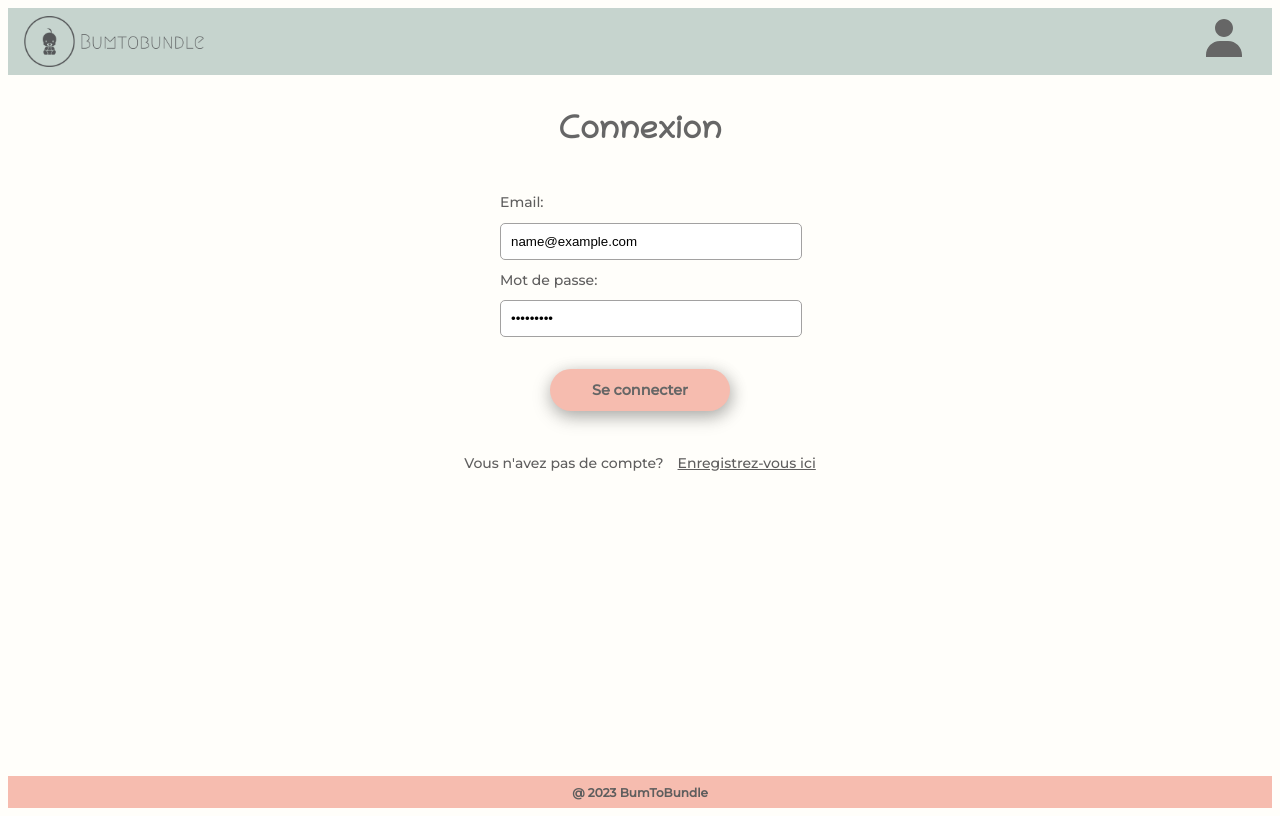
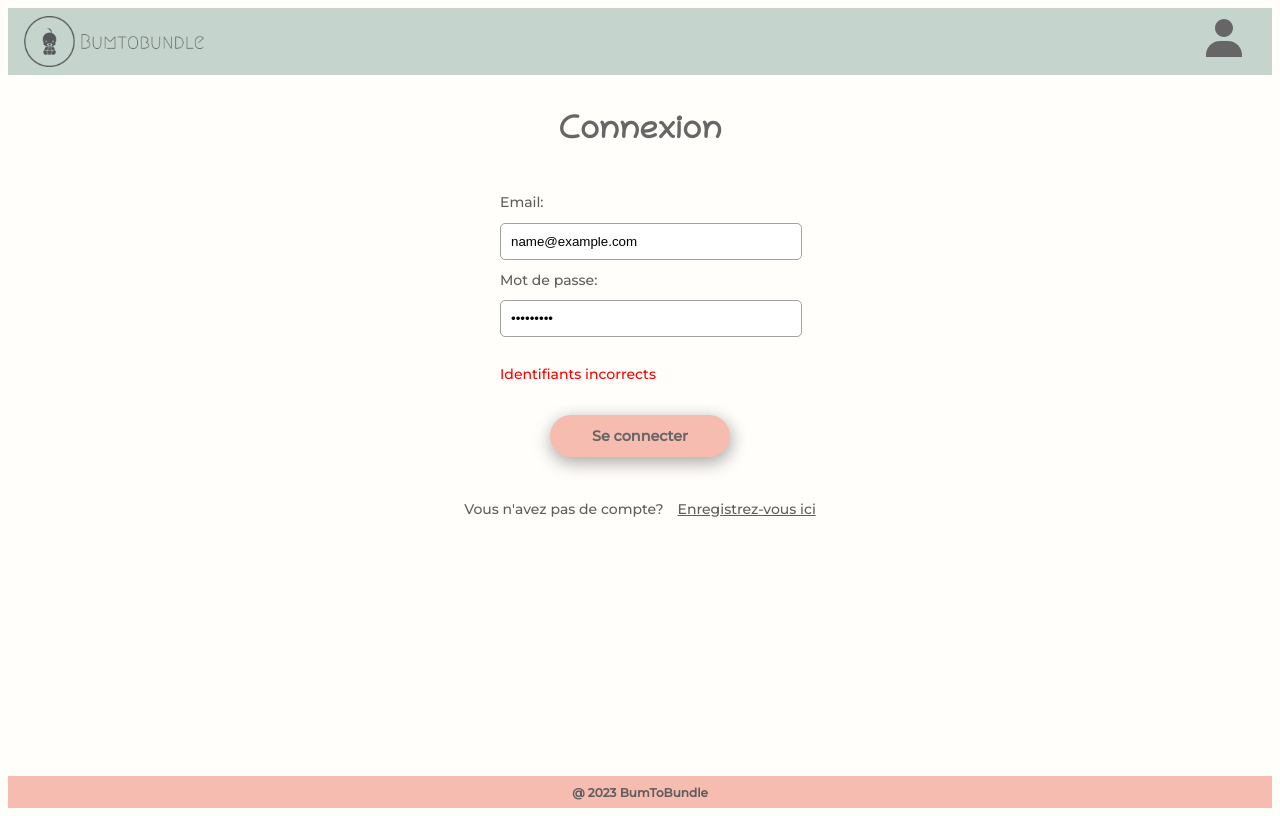
Before and after one commit to annieccar/Bump_To_Bundle, a React (Vite) app in the folder frontend/: page /login in a window 1280 px wide. Both pictures are taken after typing "name@example.com", "Sample123" into the empty fields and a click on the input "Se connecter". Built offline with nearby package versions, Linux system fonts and the light colour scheme; no server answers; the HTML template or start-up script is replaced by a standard one.

Commit message:
error span if wrong credentials

```diff
--- a/frontend/src/pages/LogIn.jsx
+++ b/frontend/src/pages/LogIn.jsx
@@ -1,4 +1,4 @@
-import React from "react";
+import React, { useState } from "react";
 import { useNavigate } from "react-router-dom";
 import styled from "styled-components";
 import { useForm } from "react-hook-form";
@@ -9,7 +9,7 @@ import interceptor from "../hooks/useInstanceWithInterceptor";
 export default function LogIn() {
   const expressAPI = interceptor();
   const { setUser } = useUserContext();
-
+  const [wrongCredentials, setWrongCredential] = useState(false);
   const navigate = useNavigate();
 
   const {
@@ -29,6 +29,7 @@ export default function LogIn() {
         navigate("/birthlist");
       })
       .catch((error) => {
+        setWrongCredential(true);
         console.error("An error occurred:", error);
       });
   };
@@ -67,6 +68,7 @@ export default function LogIn() {
               Votre mot de passe doit contenir au moins 8 caractères
             </ErrorSpan>
           )}
+          {wrongCredentials && <ErrorId>Identifiants incorrects</ErrorId>}
           <Buttonbox>
             <Button type="submit" value="Se connecter"></Button>
           </Buttonbox>
@@ -94,6 +96,13 @@ const ErrorSpan = styled.span`
   color: var(--text-color, #ff0000);
   font-family: Montserrat;
   font-size: 14px;
+`;
+
+const ErrorId = styled.span`
+  color: var(--text-color, #ff0000);
+  font-family: Montserrat;
+  font-size: 14px;
+  margin-top: 2em;
 `;
 
 const Formdiv = styled.div`
```
Also changed, not shown: 2 other files (tests, documents, lock files or other folders).
